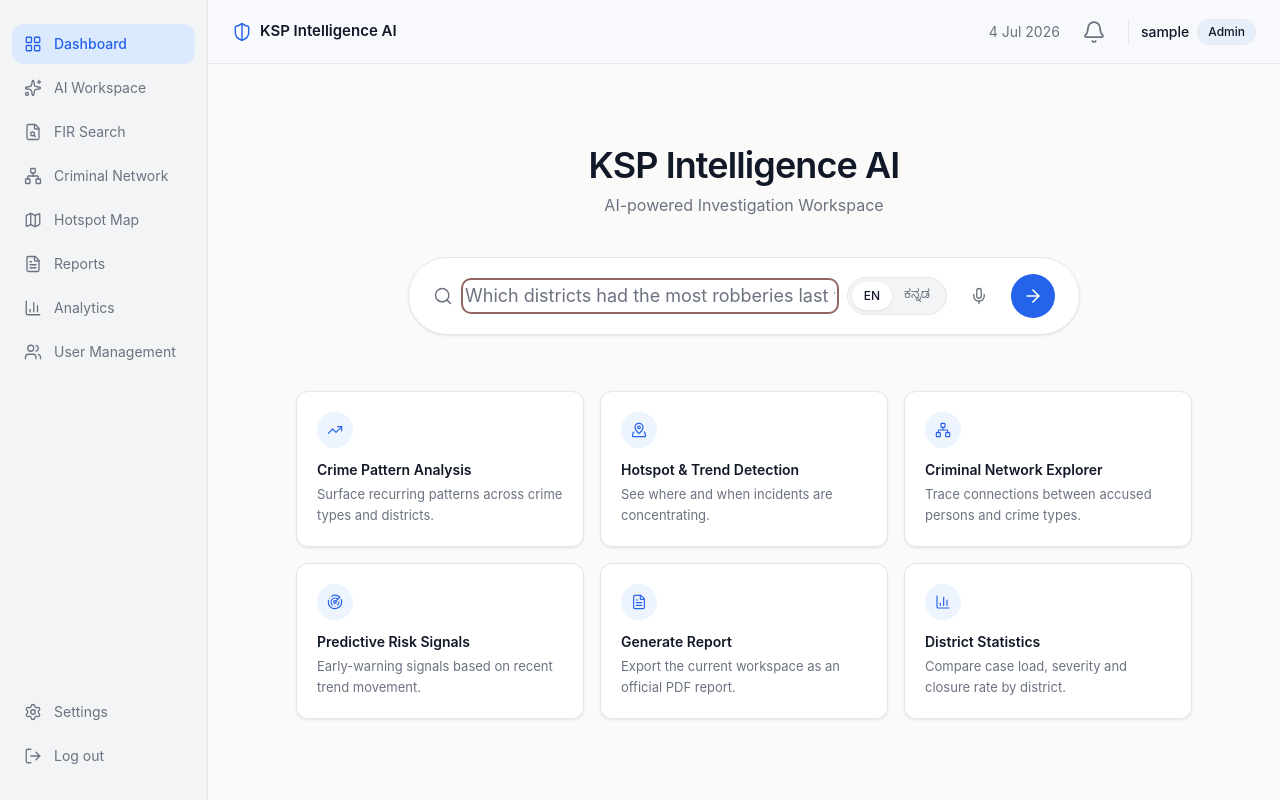
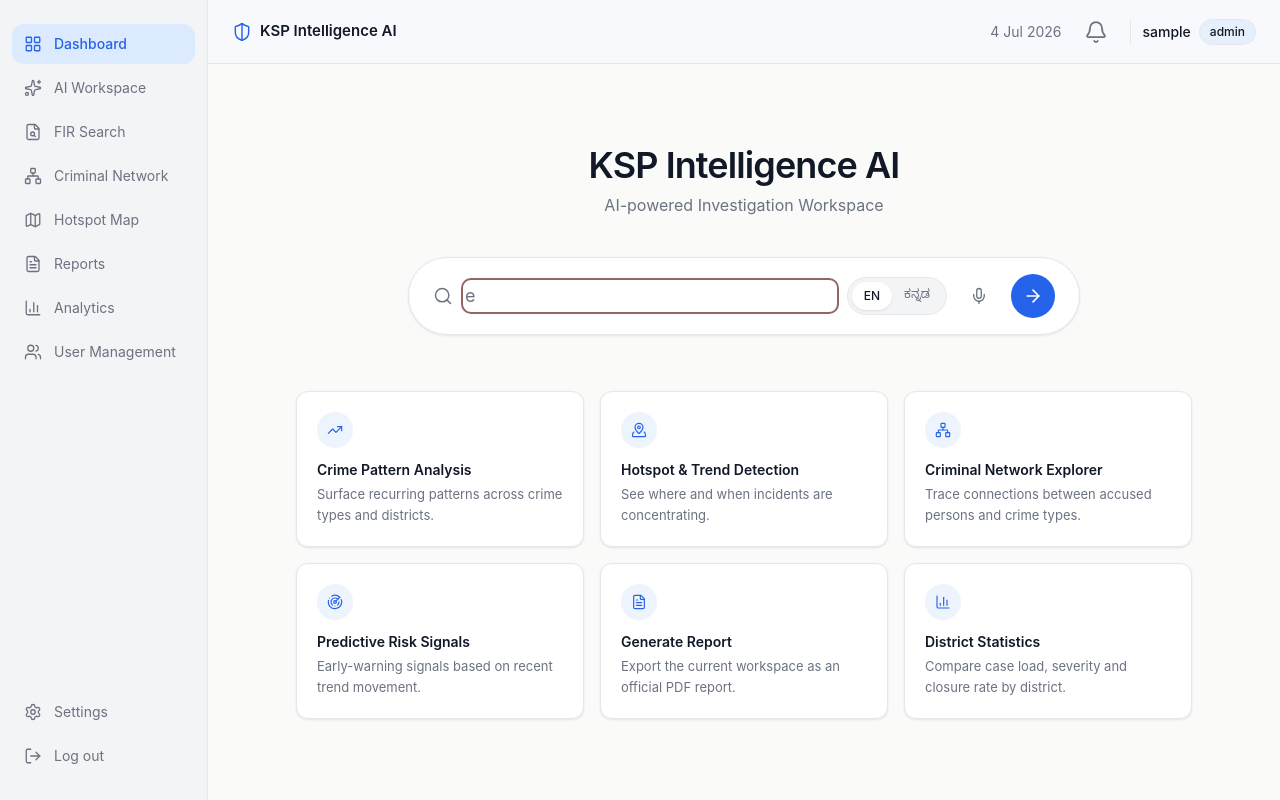
Before and after one commit to SamriddhiS-codes/Intelligent-Conversational-AI-for-KSP-Crime-Database, a React app in the folder frontend/: page / in a window 1280 px wide. Built offline with nearby package versions, Linux system fonts and the light colour scheme; no server answers; sample sign-in values are in the browser's storage; the HTML template or start-up script is replaced by a standard one.

Commit message:
Update role badge and hero search

```diff
--- a/frontend/src/components/common/RoleBadge.jsx
+++ b/frontend/src/components/common/RoleBadge.jsx
@@ -1,13 +1,11 @@
-const LABELS = {
-  admin: "Admin",
-  investigator: "Investigator",
-  analyst: "Analyst",
-};
+import { useTranslation } from "react-i18next";
 
 export function RoleBadge({ role }) {
+  const { t } = useTranslation();
+  const label = t(`role.${role}`, { defaultValue: role });
   return (
     <span className="inline-flex items-center px-2.5 py-1 rounded-full text-xs font-medium bg-highlight/60 text-ink border border-border">
-      {LABELS[role] || role}
+      {label}
     </span>
   );
 }
--- a/frontend/src/components/home/HeroSearch.jsx
+++ b/frontend/src/components/home/HeroSearch.jsx
@@ -1,35 +1,38 @@
 import { useEffect, useRef, useState } from "react";
 import { Search, ArrowRight } from "lucide-react";
 import { motion } from "framer-motion";
+import { useTranslation } from "react-i18next";
 import { LanguageToggle } from "./LanguageToggle";
 import { VoiceInputButton } from "./VoiceInputButton";
 import { useSpeechRecognition } from "../../lib/useSpeechRecognition";
 
-const EXAMPLES = [
-  "Find FIR KA-2025-01932",
-  "Which districts had the most robberies last year?",
-  "Show repeat offenders linked to extortion cases in Belagavi",
-  "Predict which districts are at rising risk this month",
-];
-
 export function HeroSearch({ compact = false, onSubmit, autoFocus = false }) {
+  const { t, i18n } = useTranslation();
   const [value, setValue] = useState("");
-  const [language, setLanguage] = useState("en");
   const [placeholderIndex, setPlaceholderIndex] = useState(0);
   const inputRef = useRef(null);
+
+  const language = i18n.language === "kn" ? "kn" : "en";
+
+  const setLanguage = (lang) => {
+    i18n.changeLanguage(lang);
+    localStorage.setItem("ksp_lang", lang);
+  };
 
   const { isListening, supported, start, stop } = useSpeechRecognition(
     language,
     (transcript) => setValue(transcript)
   );
 
+  const examples = t("hero.examples", { returnObjects: true });
+
   useEffect(() => {
     if (compact) return;
     const interval = setInterval(() => {
-      setPlaceholderIndex((i) => (i + 1) % EXAMPLES.length);
+      setPlaceholderIndex((i) => (i + 1) % examples.length);
     }, 3200);
     return () => clearInterval(interval);
-  }, [compact]);
+  }, [compact, examples.length]);
 
   useEffect(() => {
     if (autoFocus) inputRef.current?.focus();
@@ -62,7 +65,7 @@ export function HeroSearch({ compact = false, onSubmit, autoFocus = false }) {
           onChange={(e) => setValue(e.target.value)}
           lang={language}
           placeholder={
-            compact ? "Ask another question…" : EXAMPLES[placeholderIndex]
+            compact ? t("hero.placeholderCompact") : examples[placeholderIndex]
           }
           className={`flex-1 bg-transparent outline-none text-ink placeholder:text-ink-muted ${
             compact ? "text-sm" : "text-lg"
```
